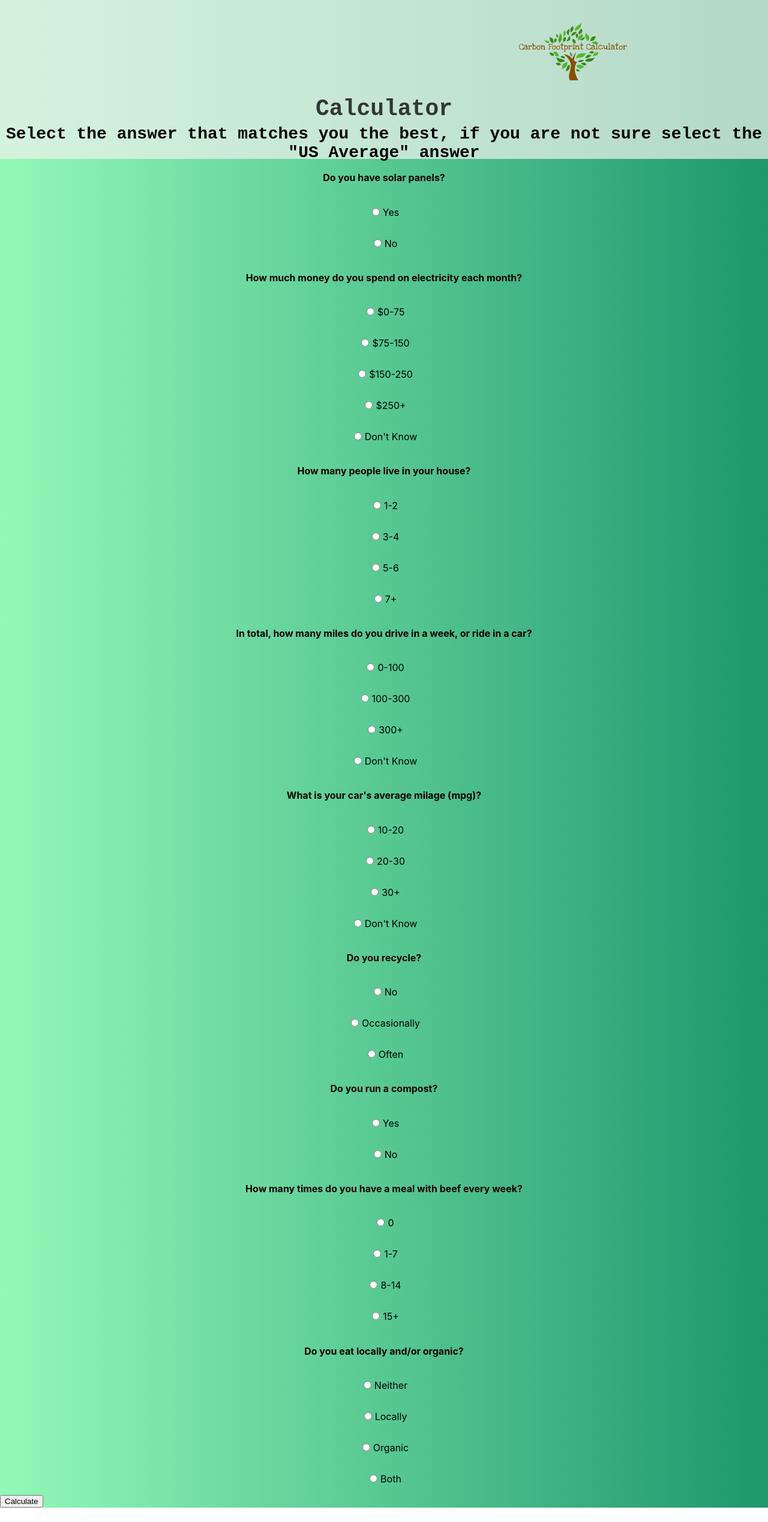
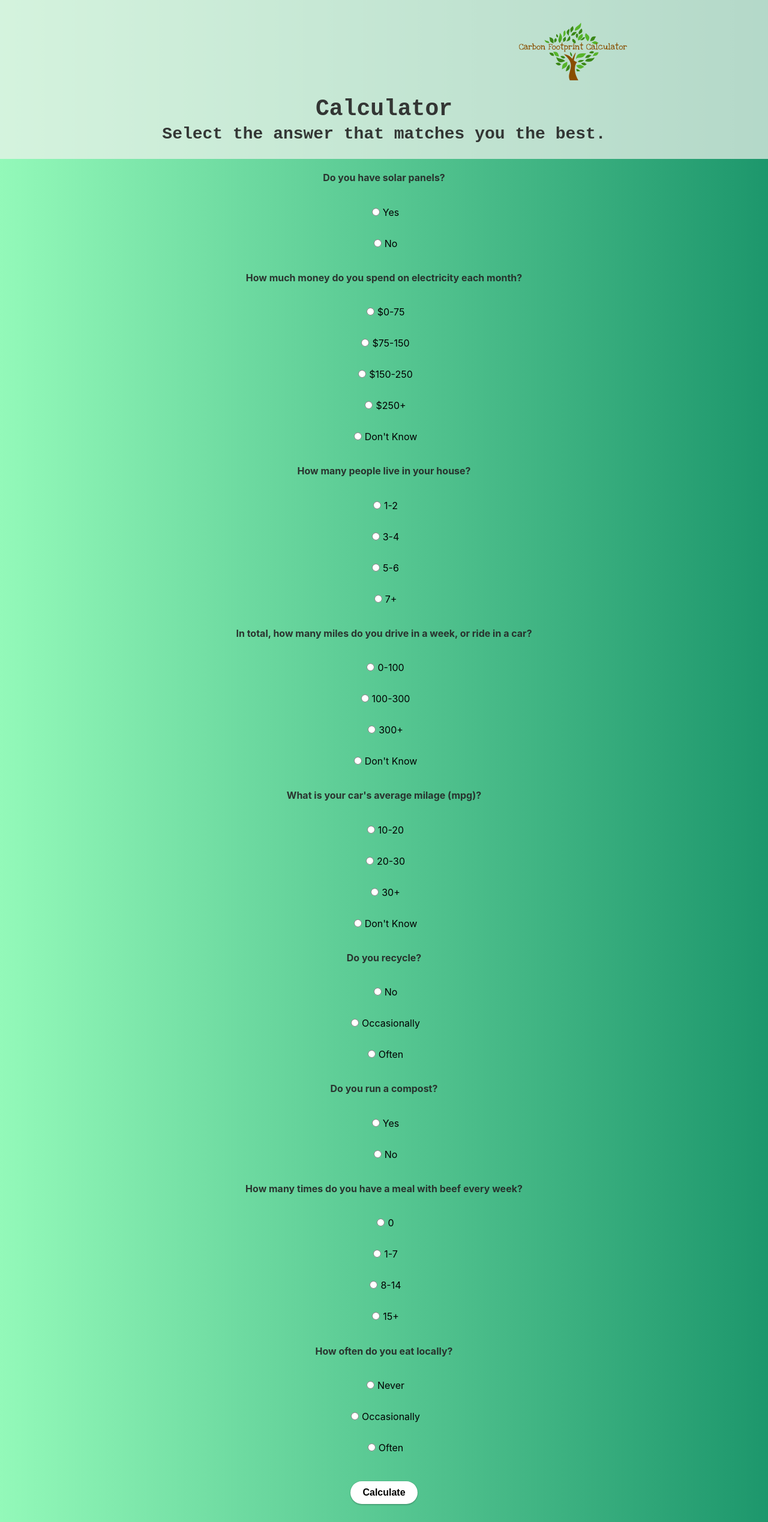
Before and after one commit to malder08/Carbon-Footprint-Calculator, a React (Create React App) app: page /questions in a window 1280 px wide. Shown: the whole page at 60% size. Before the commit the page ends 2514 px from the top, so only its background shows below. Built offline with nearby package versions, Linux system fonts and the light colour scheme.

Commit message:
Results Page UI and Question Edit

```diff
--- a/src/App.css
+++ b/src/App.css
@@ -4,6 +4,18 @@
 h1{ font-family: 'Courier New', Courier, monospace;
   font-size: 45px;
 color:  #242424e8;text-align: center;}
+
+h2 {
+  font-family: 'Courier New', Courier, monospace;
+  font-size: 30px;
+  color:  #242424e8;
+  text-align: center;
+}
+
+h4 {
+  color:  #242424e8;
+}
+
 body{
   background: #1D976C;  /* fallback for old browsers */
 background: -webkit-linear-gradient(to right, #a9f8c67a, #29977198);  /* Chrome 10-25, Safari 5.1-6 */
@@ -162,3 +174,26 @@ margin-top: -225px;
  font-size: 22px;
  font-family: 'Courier New', Courier, monospace;
 }
+
+.tips-li {
+  font-family: 'Courier New', Courier, monospace;
+  font-size: 20px;
+  color:  #242424e8;
+  margin-left: 30px;
+}
+
+.calc-button {
+  background-color: white;
+  font-size: 16px;
+  font-weight: 600;
+  box-shadow: 0 2px 2px 0 rgba(0, 0, 0, 0.16), 0 0 0 1px rgba(0, 0, 0, 0.08);
+  padding: 10px 20px;
+  border-radius: 20px;
+  outline: none;
+  border: none;
+  margin: 30px;
+}
+
+.calc-button:hover {
+  cursor: pointer;
+}
--- a/src/components/Questions.js
+++ b/src/components/Questions.js
@@ -177,23 +177,20 @@ function Questions() {
             ]
         },
         {
-            question: "Do you eat locally and/or organic?",
+            question: "How often do you eat locally?",
             currentOption: "none",
             options: [
-                "Neither",
-                "Locally",
-                "Organic",
-                "Both",
+                "Never",
+                "Occasionally",
+                "Often",
             ],
             effects: [
-                0,
-                0,
-                0,
-                0
+                0.01,
+                -0.03,
+                -0.05
             ],
             qTips: [
                 "Tip #8",
-                "none",
                 "none",
                 "none",
             ]
@@ -220,7 +217,7 @@ function Questions() {
                     Calculator
                 </h1>
                 <h2 className="CalcDirections">
-                    Select the answer that matches you the best, if you are not sure select the "US Average" answer
+                    Select the answer that matches you the best.
                 </h2>
             </header>
             <div className="CalculatorQ">
@@ -249,15 +246,14 @@ function Questions() {
                 ))}
                 </div>
             </div>
-            {/* This is temporary until we finish the calculations, only for testing. */}
-            <div>
+            <div style={{textAlign: 'center'}}>
                 <Link to={{
                     pathname: "/results",
                     state: {
                         input: {questions: questions},
                     }
                 }}>
-                    <button>Calculate</button>
+                    <button className="calc-button">Calculate</button>
                 </Link>
             </div>
         </div>
--- a/src/components/Results.js
+++ b/src/components/Results.js
@@ -14,6 +14,8 @@ function Results(props){
   // array to store tips
   const [tips, setTips] = useState([]);
 
+  const [scaleWidth, setScaleWidth] = useState();
+
   const calculate = () => {
 
     console.log("calculate");
@@ -24,6 +26,7 @@ function Results(props){
     var solarPanel = false;
     var electricityBill = 0;
     var milesDriven = 0;
+    var tempWidth = 0;
 
     for (var i = 0; i < questions.length; i++) {
 
@@ -55,10 +58,12 @@ function Results(props){
                         electricityBill -= 5000;
                         tempFootprint += electricityBill;
                     } //else change nothing, effect changed in question 1
-                } else if (i==3) { //miles driven
+                } else if (i === 3) { //miles driven
                     milesDriven = effects[j];
-                } else if (i==4) { //mpg
+                } else if (i === 4) { //mpg
                     tempFootprint += ((milesDriven/effects[j])*20*52)-10400;
+                } else if (i === 8) {
+                  tempFootprint += tempFootprint * effects[j];
                 } else { //regular question, change normally
                     tempFootprint += effects[j];
                 }
@@ -75,6 +80,36 @@ function Results(props){
     // set the state footprint and tip variables to the temporary ones
     setFootprint(tempFootprint);
     setTips(tempTips);
+
+    tempWidth = 100 * ((tempFootprint - 14000) / 36000);
+    if (tempWidth > 100) {
+      setScaleWidth(100);
+    }
+    else {
+      setScaleWidth(tempWidth);
+    }
+    console.log(100 * ((tempFootprint - 14000) / 36000));
+  }
+
+  var dotStyle = {
+    background: '#474747',
+    marginLeft: scaleWidth + '%',
+    width: '22px',
+    height: '22px',
+    borderRadius: '50%',
+    display: 'block',
+    position: 'relative',
+    top: '-2.5px',
+  }
+
+  var barStyle = {
+    background: 'linear-gradient(0.25turn, #41FC3D, #E4C212, #E70000)',
+    margin: '0px 30px',
+    padding: '0px 30px',
+    height: '15px',
+    borderRadius: '10px',
+    display: 'block',
+    overflow: 'visible'
   }
 
   useEffect(() => {
@@ -89,8 +124,26 @@ function Results(props){
         <h1 className="Pagetitle">
           Results
         </h1>
-        <h3>Footprint: { footprint }</h3>
-        <h3>Tips: { tips }</h3>
+        <div style={{margin: '50px 0px'}}>
+          <div style={{ textAlign: 'center', margin: '0px 30px'}}>
+            <h4 style={{float: 'left', display: 'inline-block'}}>Low</h4>
+            <h4 style={{display: 'inline-block'}}>Average</h4>
+            <h4 style={{float: 'right', display: 'inline-block'}}>High</h4>
+          </div>
+          <div style={{verticalAlign: 'center'}}>
+            <div style={barStyle}>
+                <div style={dotStyle}></div>
+            </div>
+          </div>
+        </div>
+        <div>
+          {tips.length !== 0 ? <h2>Tips</h2> : <h2></h2>}
+          {
+            tips.map(tip => (
+              <li className="tips-li">{ tip }</li>
+            ))
+          }
+        </div>
       </header>
   )
 }
```
